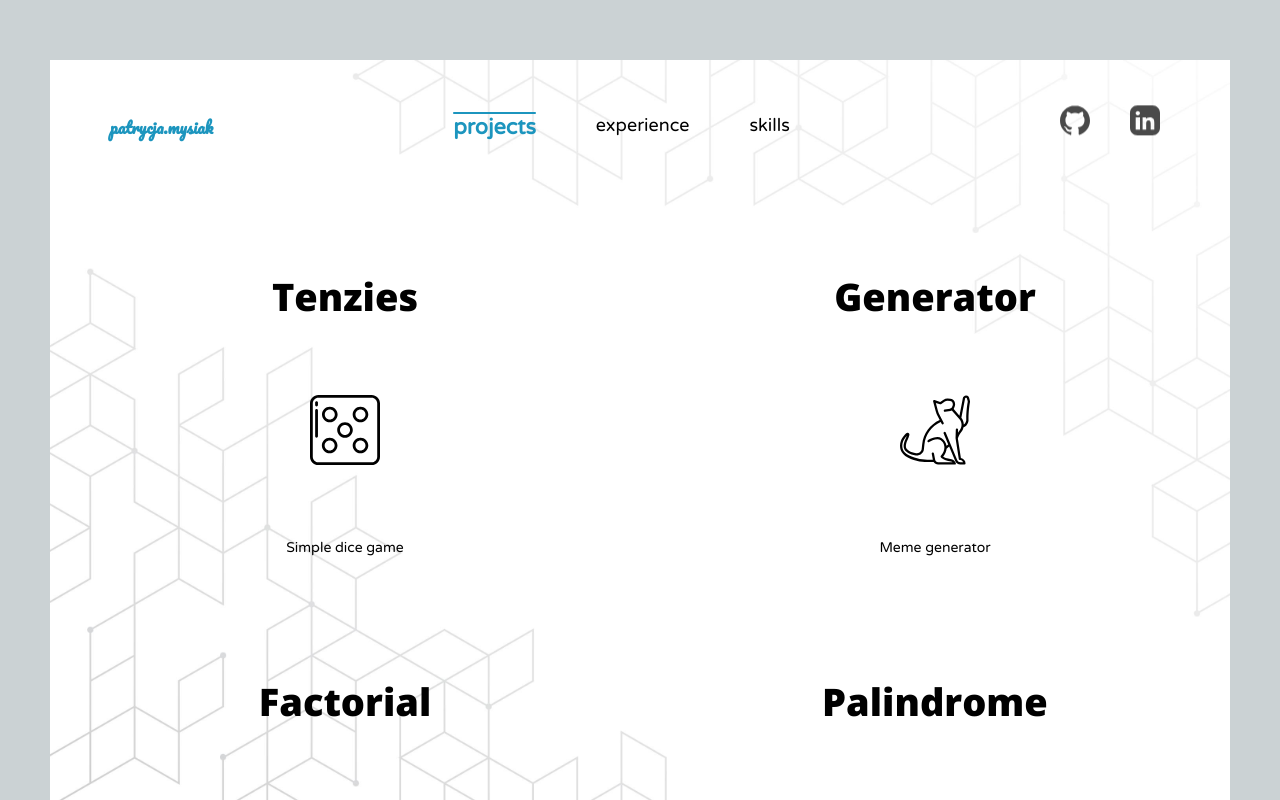
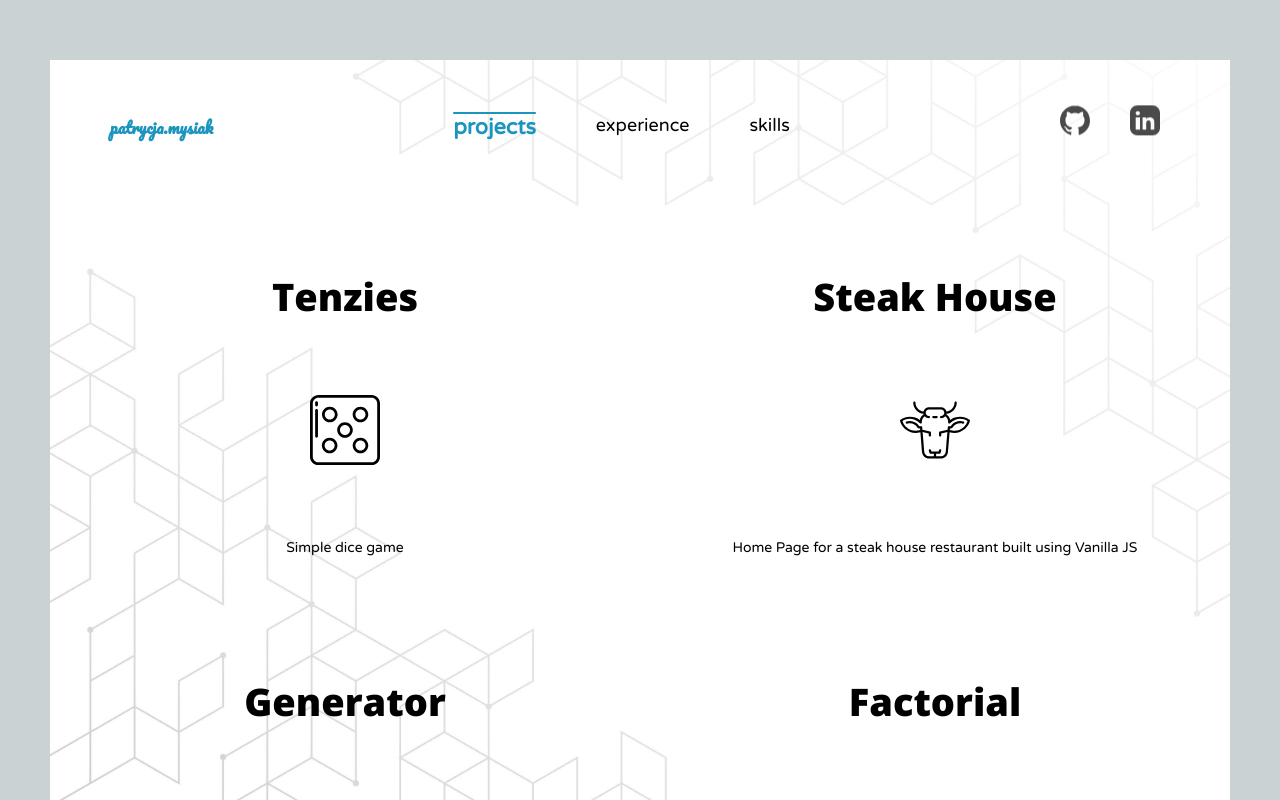
Before and after one commit to Patka879/my-portfolio, a React (Create React App) app: page /projects in a window 1280 px wide. Shown: the top 800 px of the page. Built offline with nearby package versions, Linux system fonts and the light colour scheme.

Commit message:
changed the placing of projects

```diff
--- a/src/projectsData.js
+++ b/src/projectsData.js
@@ -8,6 +8,13 @@ export default [
         coverImg: Dice,
         description: "Simple dice game",
         link: "/tenzies",
+    },
+    {
+        id: 12,
+        title: "Steak House",
+        coverImg: Steak,
+        description: "Home Page for a steak house restaurant built using Vanilla JS",
+        link: "/restaurant/",
     },
     {
         id: 11,
@@ -36,13 +43,6 @@ export default [
         coverImg: Ruler,
         description: "Converts beetween Imperial and Metric units",
         link: "/unit-converter/",
-    },
-    {
-        id: 12,
-        title: "Steak House",
-        coverImg: Steak,
-        description: "Home Page for a steak house restaurant built using Vanilla JS",
-        link: "/restaurant/",
     },
     {
         id: 5,
```
